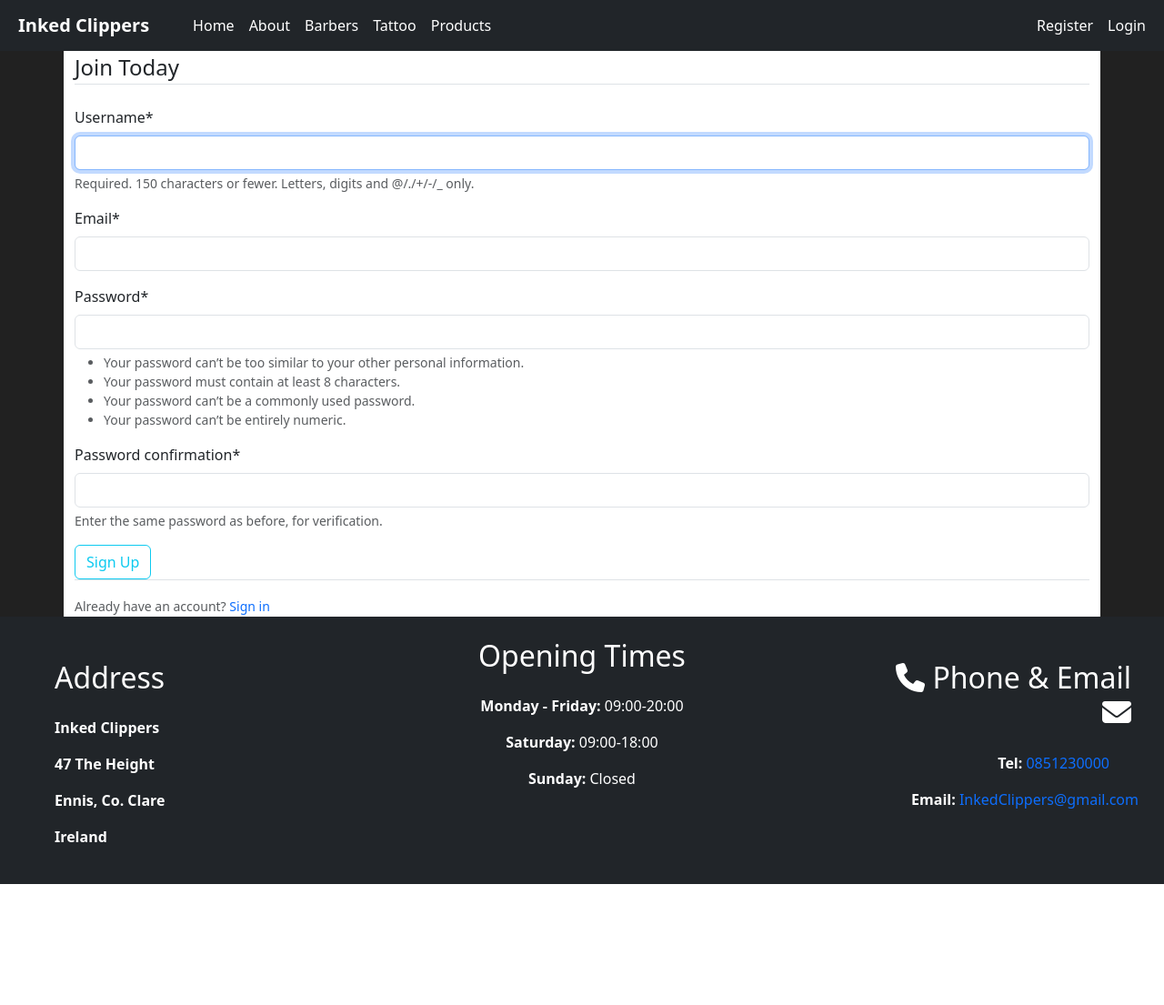
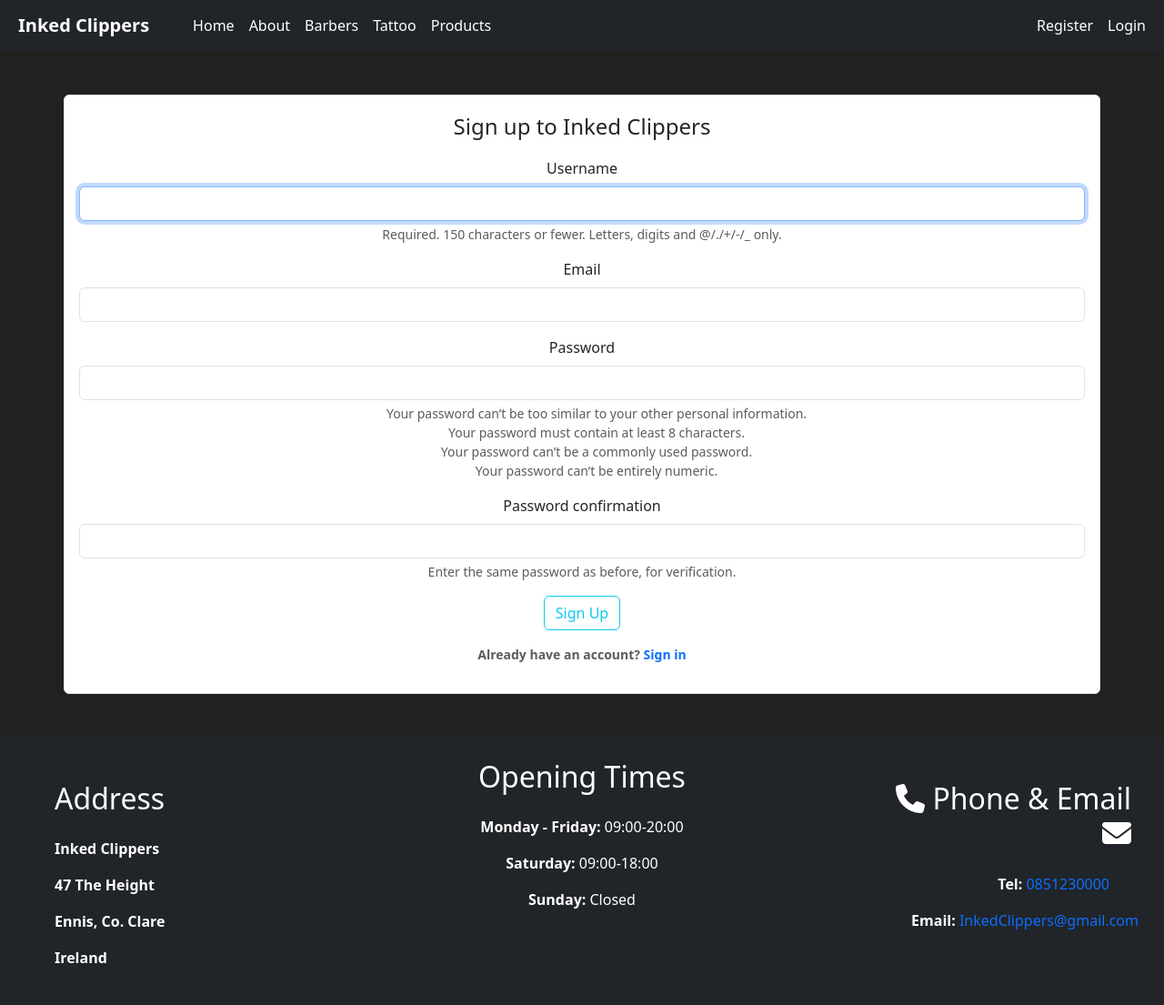
Before and after one commit to DylanP400/InkedClippers, a Django app: page /register/ in a window 1280 px wide. Shown: the whole page at 91% size. Before the commit the page ends 972 px from the top, so only its background shows below. Run offline with Django 3.2, Linux system fonts and the light colour scheme; some libraries are stand-ins or nearby versions.

Commit message:
Add custom bootstrap to register form

```diff
--- a/core/static/core/main.css
+++ b/core/static/core/main.css
@@ -8,6 +8,10 @@
 
 a {
     text-decoration: none;
+}
+
+* {
+    list-style: none;
 }
 
 /*----------------------------------------------------------------------- Landing page img */
@@ -74,3 +78,9 @@ body {
     height: 100%;
     width: 100%;
 }
+
+/* --------------------------------------------------------------------------------Register page */
+
+.asteriskField {
+    display: none;
+}
--- a/inkedclippers/settings.py
+++ b/inkedclippers/settings.py
@@ -30,7 +30,7 @@ SECRET_KEY = os.environ.get('SECRET_KEY')
 # SECURITY WARNING: don't run with debug turned on in production!
 DEBUG = True
 
-ALLOWED_HOSTS = ['8000-dylanp400-inkedclippers-9j1n0bth96l.ws-eu101.gitpod.io', "inked-clipper.herokuapp.com", "https://inked-clippers-6a7245ad63c3.herokuapp.com/"]
+ALLOWED_HOSTS = ['8000-dylanp400-inkedclippers-98oc91nvvqw.ws-eu101.gitpod.io', "inked-clipper.herokuapp.com", "https://inked-clippers-6a7245ad63c3.herokuapp.com/"]
 
 
 # Application definition
--- a/users/templates/users/register.html
+++ b/users/templates/users/register.html
@@ -2,20 +2,19 @@
 {% load crispy_forms_tags %}
 
 {% block content %}
-<div class="container bg-white">
+<div class="container text-center bg-white p-3 my-5 border rounded">
     <form method="POST">
         {% csrf_token %}
         <fieldset class="form-group">
-            <legend class="border-bottom mb-4">Join Today</legend>
+            <legend class="mb-3">Sign up to Inked Clippers</legend>
             {{ form|crispy }}
         </fieldset>
         <div class="form-group">
-            <button class="btn btn-outline-info" type="submit">Sign Up</button>
+            <button class="btn btn-outline-info mb-3" type="submit">Sign Up</button>
+            <small class="text-muted pb-3 fw-bold d-block">Already have an account? <a class="ml-2" href="">Sign
+                    in</a>
+            </small>
         </div>
     </form>
-    <div class="border-top pt-3">
-        <small class="text-muted">Already have an account? <a class="ml-2" href="">Sign in</a>
-        </small>
-    </div>
 </div>
 {% endblock content %}
```
